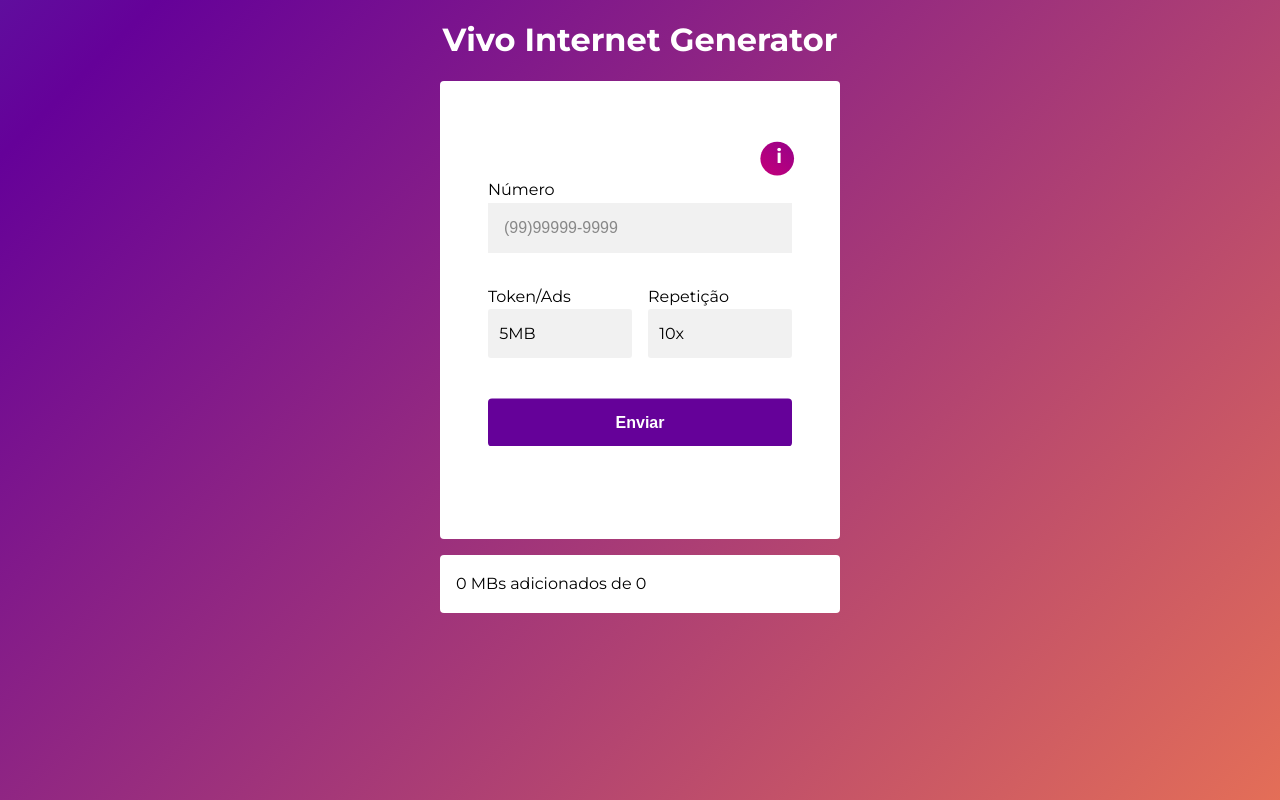
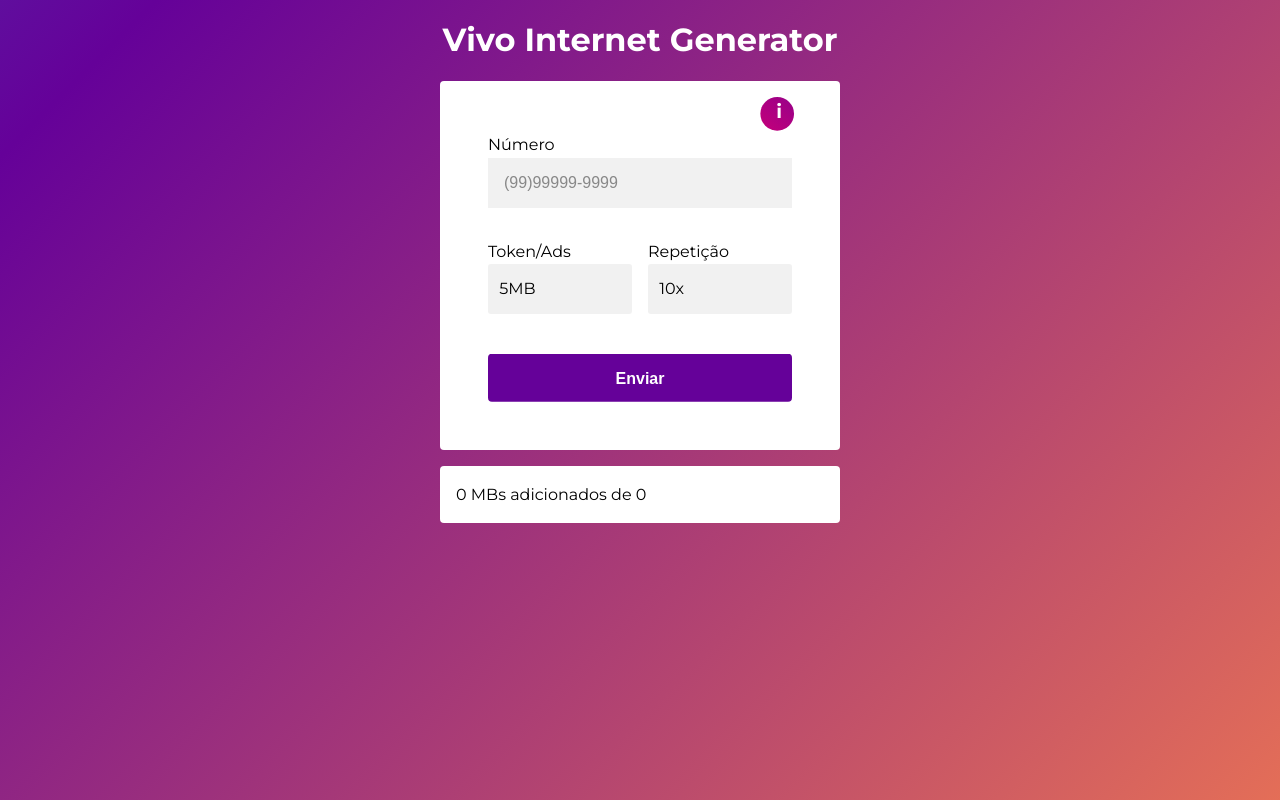
Before and after one commit to rwietter/vivoads, a Next.js app: page / in a window 1280 px wide. Built offline with nearby package versions, Linux system fonts and the light colour scheme.

Commit message:
refactor: form

```diff
--- a/components/layout.module.css
+++ b/components/layout.module.css
@@ -18,7 +18,7 @@
   background: linear-gradient(-45deg, #ee7752, #650199, #23a6d5, #23d5ab) no-repeat;
   background-size: 300% 300%;
   animation: gradient 15s ease infinite;
-  height: 100vh;
+  min-height: 100vh;
 }
 
 @media (min-width: 200px){
--- a/styles/utils.module.css
+++ b/styles/utils.module.css
@@ -281,11 +281,9 @@
 }
 
 /* MBS */
-
 .layout__mbs {
   margin-top: 1rem;
   border-radius: 4px;
   padding: 1rem;
-  margin-bottom: 1rem;
   background: #FFF;
 }
```
